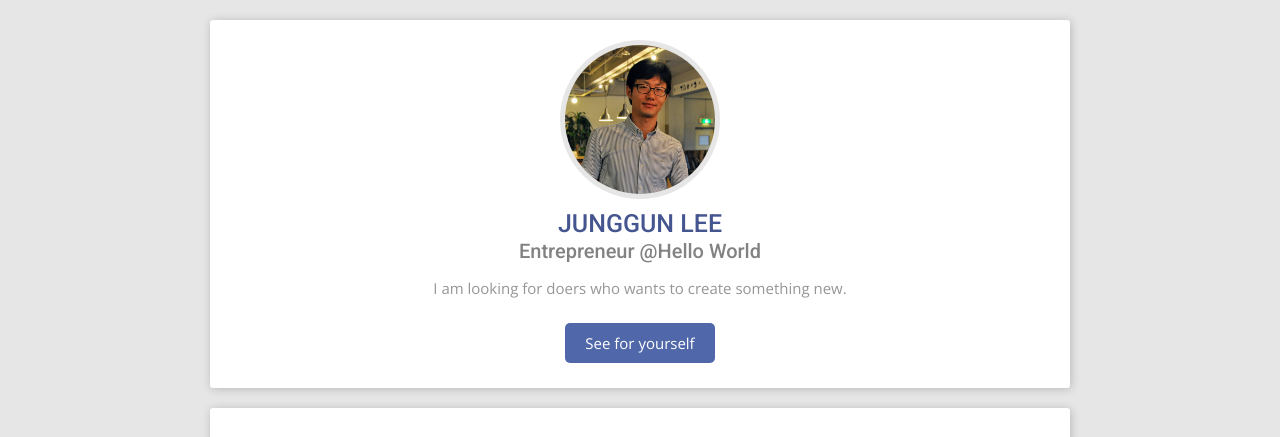
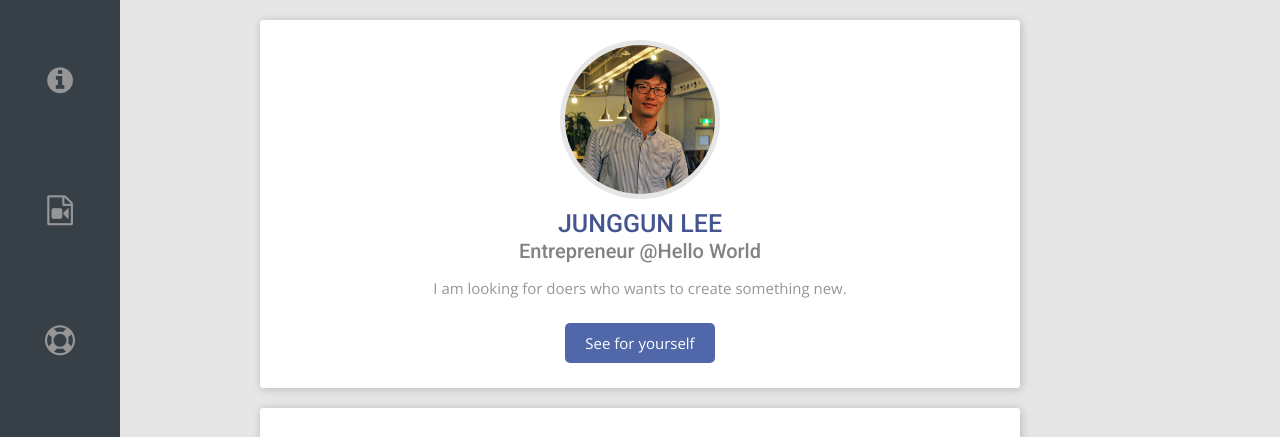
Before and after one commit to dream7boy/profile, a plain HTML site: page index.html in a window 1280 px wide. Shown: the top 437 px of the page. Drawn offline with nearby package versions, Linux system fonts and the light colour scheme.

Commit message:
enhanced my profile with a fixed sidebar

```diff
--- a/index.html
+++ b/index.html
@@ -8,7 +8,14 @@
     <link rel="stylesheet" href="style.css">
   </head>
   <body>
-    <div class="container text-center">
+    <div id="sidebar">
+      <ul class="list-inline">
+        <li><a href="#avatar"><i class="fa fa-info-circle"></i></a></li>
+        <li><a href="#favorite-movies"><i class="fa fa-file-video-o"></i></a></li>
+        <li><a href="#about"><i class="fa fa-life-ring"></i></a></li>
+      </ul>
+    </div>
+    <div id="page-content" class="container text-center">
       <div class="card card-white" id="avatar">
         <img id="avatar-photo" class="img-circle" src="images/junggun.jpg" alt="">
         <h1>JUNGGUN LEE</h1>
@@ -29,7 +36,7 @@
           </li>
         </ul>
       </div>
-      <div class="card card-white">
+      <div id="favorite-movies" class="card card-white">
         <h2>My Favorite Movies</h2>
         <table>
           <tbody>
@@ -63,10 +70,9 @@
           </tbody>
         </table>
       </div>
+      <div id="about" class="card card-white">
+        <h2>About this page</h2>
+      </div>
     </div>
   </body>
 </html>
-
-Facebook:
-LinkdIn:
-ブログ:  https://junggunlee.wordpress.com/
--- a/style.css
+++ b/style.css
@@ -17,22 +17,22 @@ body {
 @media (min-width: 959px) {
   /* For a screen > 959px, this CSS will be read */
   .container {
-    width: 900px;
+    width: 800px;
     margin: 20px auto;
   }
 }
 @media (max-width: 960px) {
   /* For a screen < 960px, this CSS will be read */
   .container {
-    width: 700px;
-    margin: 20px auto;
+    width: 640px;
+    margin: 20px auto 20px 120px;
   }
 }
 @media (max-width: 720px) {
   /* For a screen < 720px, this CSS will be read */
   .container {
     width: 500px;
-    margin: 20px auto;
+    margin: 20px auto 20px 120px;
   }
 }
 
@@ -129,3 +129,24 @@ td {
 table {
   text-align: start;
 }
+
+#sidebar {
+  background-color: #384047;
+  position: fixed;
+  width: 120px;
+  left: 0;
+  top: 0;
+  bottom: 0;
+  text-align: center;
+}
+/*#page-content {
+  margin-left: 120px;
+}
+*/
+#sidebar li {
+  margin: 50px auto;
+}
+
+#sidebar i {
+  font-size: 30px;
+}
```
